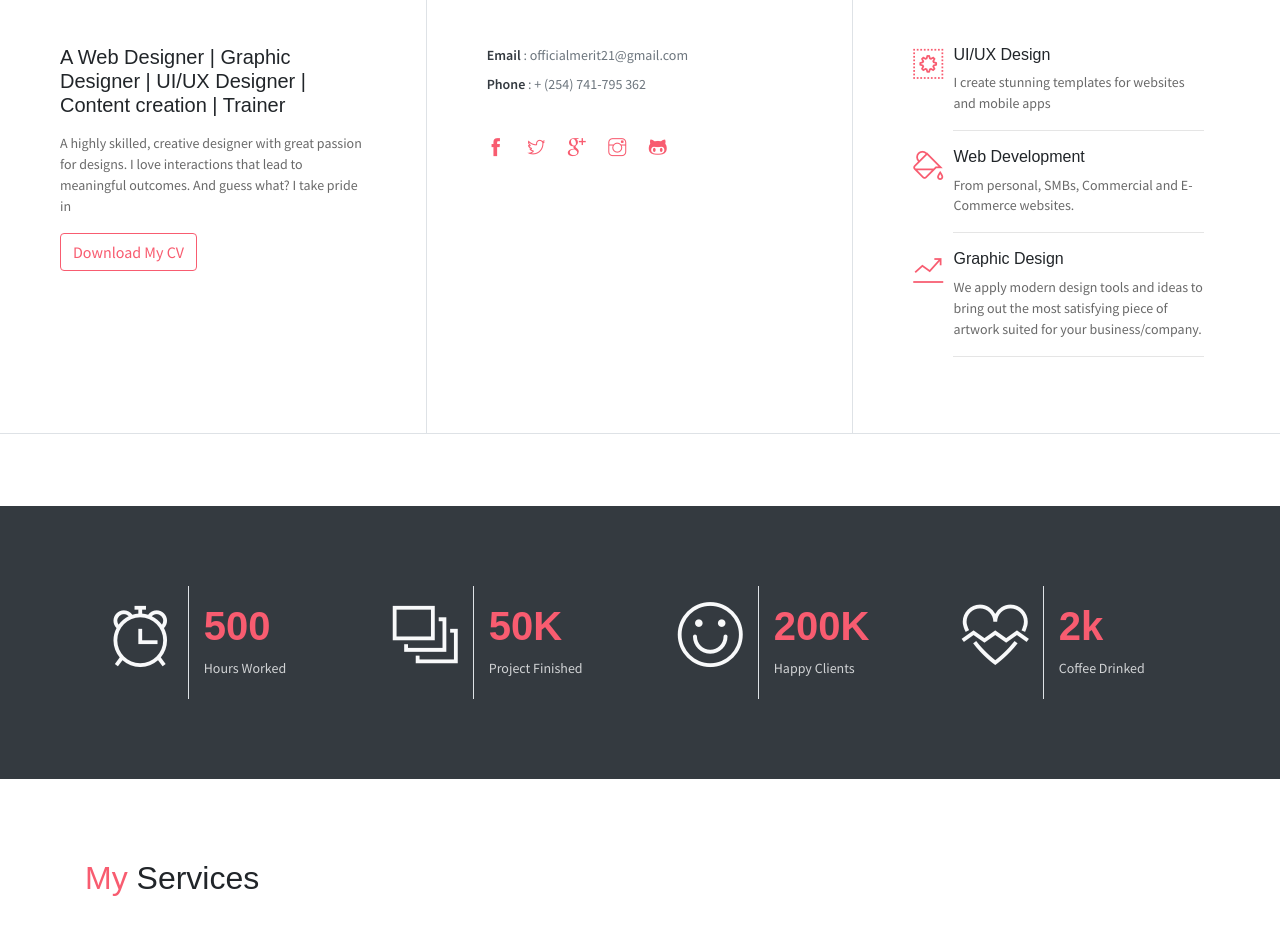
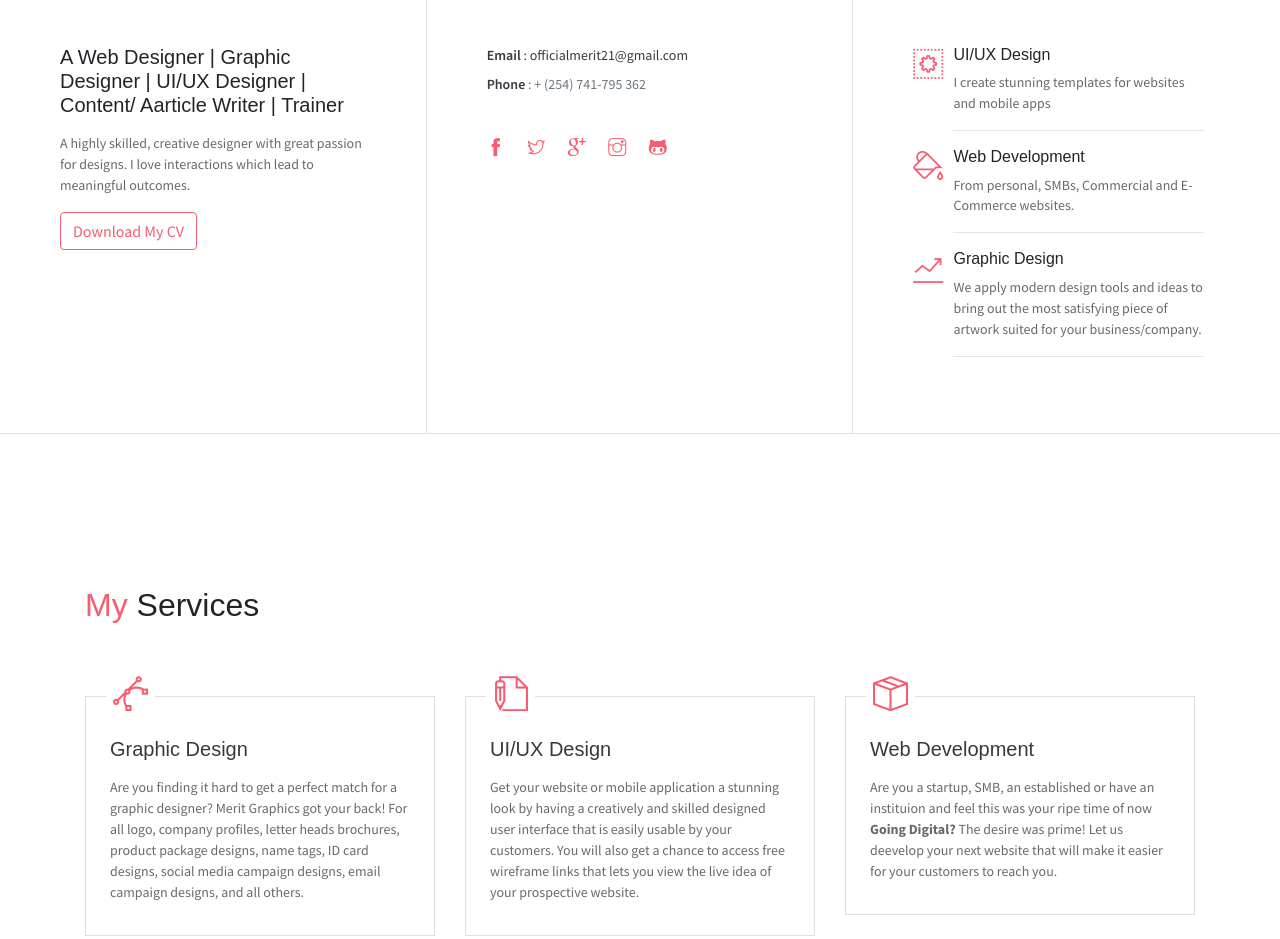
Before and after one commit to otis-254/web_portfolio, a website: page index.html in a window 1280 px wide. Shown: the part 823-1762 px from the top of the page. Drawn offline with nearby package versions, Linux system fonts and the light colour scheme; some packages are replaced by stand-ins of ours; files that its build step writes are made by us from their sources; some icons are missing.

Commit message:
Merit Media

```diff
--- a/index.html
+++ b/index.html
@@ -26,6 +26,7 @@
 
     <header class="header">
         <div class="container">
+            <!--Social Links
             <ul class="social-icons pt-3">
                 <li class="social-item"><a class="social-link text-light" href="#"><i class="ti-facebook" aria-hidden="true"></i></a></li>
                 <li class="social-item"><a class="social-link text-light" href="#"><i class="ti-twitter" aria-hidden="true"></i></a></li>
@@ -33,6 +34,7 @@
                 <li class="social-item"><a class="social-link text-light" href="#"><i class="ti-instagram" aria-hidden="true"></i></a></li>
                 <li class="social-item"><a class="social-link text-light" href="#"><i class="ti-github" aria-hidden="true"></i></a></li>
             </ul>
+            <Social Links-->
             <div class="header-content">
                 <h4 class="header-subtitle" >Hello, I am </h4> <br>
                 <h2 class="header-title text-primary"><span class="auto-input"></span></h2>
@@ -82,15 +84,15 @@
             <div class="col-lg-4 about-card">
                 <h3 class="font-weight-light">Who am I ?</h3>
                 <span class="line mb-5"></span>
-                <h5 class="mb-3">A Web Designer | Graphic Designer | UI/UX Designer | Content creation | Trainer</h5>
-                <p class="mt-20">A highly skilled, creative designer with great passion for designs. I love interactions that lead to meaningful outcomes. And guess what? I take pride in </p>
+                <h5 class="mb-3">A Web Designer | Graphic Designer | UI/UX Designer | Content/ Aarticle Writer | Trainer</h5>
+                <p class="mt-20">A highly skilled, creative designer with great passion for designs. I love interactions which lead to meaningful outcomes. </p>
                 <button class="btn btn-outline-danger"><i class="icon-down-circled2 "></i href="public_html\assets\CALEB OTIENO CV.pdf">Download My CV</button>
             </div>
             <div class="col-lg-4 about-card">
                 <h3 class="font-weight-light">Personal Info</h3>
                 <span class="line mb-5"></span>
                 <ul class="mt40 info list-unstyled">
-                    <li><span>Email</span> : officialmerit21@gmail.com</li>
+                    <li><span>Email</span><a class="text-dark" href="mailto:officialmerit21.com"> : officialmerit21@gmail.com</a></li>
                     <li><span>Phone</span> : + (254) 741-795 362</li>
                 </ul>
                 <ul class="social-icons pt-3">
@@ -136,57 +138,6 @@
 <br>
 <br>
 <br>
-
-    <section class="section bg-dark text-center">
-        <div class="container">
-            <div class="row text-center">
-                <div class="col-md-6 col-lg-3">
-                    <div class="row ">
-                        <div class="col-5 text-right text-light border-right py-3">
-                            <div class="m-auto"><i class="ti-alarm-clock icon-xl"></i></div>
-                        </div>
-                        <div class="col-7 text-left py-3">
-                            <h1 class="text-danger font-weight-bold font40">500</h1>
-                            <p class="text-light mb-1">Hours Worked</p>
-                        </div>
-                    </div>
-                </div>
-                <div class="col-md-6 col-lg-3">
-                    <div class="row">
-                        <div class="col-5 text-right text-light border-right py-3">
-                            <div class="m-auto"><i class="ti-layers-alt icon-xl"></i></div>
-                        </div>
-                        <div class="col-7 text-left py-3">
-                            <h1 class="text-danger font-weight-bold font40">50K</h1>
-                            <p class="text-light mb-1">Project Finished</p>
-                        </div>
-                    </div>
-                </div>
-                <div class="col-md-6 col-lg-3">
-                    <div class="row">
-                        <div class="col-5 text-right text-light border-right py-3">
-                            <div class="m-auto"><i class="ti-face-smile icon-xl"></i></div>
-                        </div>
-                        <div class="col-7 text-left py-3">
-                            <h1 class="text-danger font-weight-bold font40">200K</h1>
-                            <p class="text-light mb-1">Happy Clients</p>
-                        </div>
-                    </div>
-                </div>
-                <div class="col-md-6 col-lg-3">
-                    <div class="row">
-                        <div class="col-5 text-right text-light border-right py-3">
-                            <div class="m-auto"><i class="ti-heart-broken icon-xl"></i></div>
-                        </div>
-                        <div class="col-7 text-left py-3">
-                            <h1 class="text-danger font-weight-bold font40">2k</h1>
-                            <p class="text-light mb-1">Coffee Drinked</p>
-                        </div>
-                    </div>
-                </div>
-            </div>
-        </div>
-    </section>
 
     <section class="section" id="services">
         <div class="container">
@@ -272,7 +223,9 @@
     <section class="section bg-dark py-5">
         <div class="container text-center">
             <h2 class="text-light mb-5 font-weight-normal">I Am Available For FreeLance, Too!</h2>
-            <button class="btn bg-primary w-lg" >Hire me</button>
+            <Button class="btn btn-outline-primary btn-square" href="https://wa.me/254722554352"
+            target="_blank" rel="noopener noreffer">
+            Hire Me!</Button>
         </div>
     </section>
 
@@ -462,7 +415,7 @@
     <script src="https://unpkg.com/typed.js@2.0.16/dist/typed.umd.js"></script>
     <script>
         var Typed= new Typed(".auto-input" ,{
-            strings:  ["Caleb Olele" , "A UI designer" , "Graphic Designer" , "Web developer" , "Content Creation"],
+            strings:  ["Caleb Olele" , "A UI/UX designer" , "Graphic Designer" , "Web Developer" , "Content Creator"],
             typeSpeed : 100,
             backSpeed : 120,
             loop : true
```
